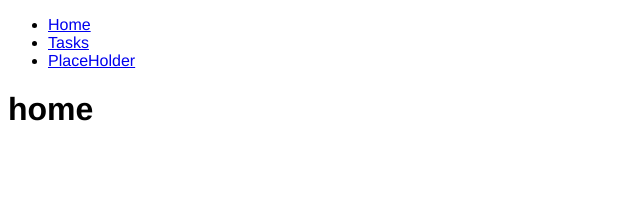
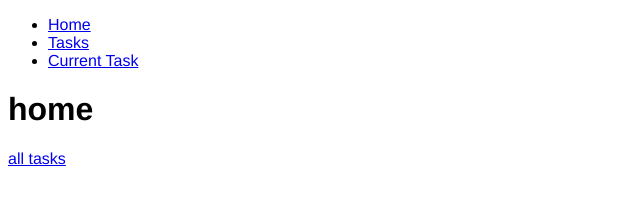
Before and after one commit to AkshayIyer12/taskMaster-v2, a React (Create React App) app: page / in a window 1280 px wide. Shown: the top 218 px of the page, without its empty margins (0-640 px from the left). Built offline with nearby package versions, Linux system fonts and the light colour scheme.

Commit message:
Implemented edit functionality in task view

```diff
--- a/src/App.js
+++ b/src/App.js
@@ -1,9 +1,10 @@
 import React, { Component } from 'react'
 import axios from 'axios'
-import { HashRouter, Switch, Route, Link } from 'react-router-dom';
+import { Switch, Route, Link } from 'react-router-dom';
 import './App.css'
 import TaskForm from './TaskForm'
 import RenderTask from './RenderTask'
+import CurrentTask from './CurrentTask'
 
 class Tasks extends Component {
 
@@ -101,7 +102,7 @@ class Header extends Component {
           <ul>
             <li><Link to='/'>Home</Link></li>
             <li><Link to='/taskListAndForm'>Tasks</Link></li>
-            <li><Link to='/placeholder'>PlaceHolder</Link></li>
+            <li><Link to='/task/:taskid'>Current Task</Link></li>
           </ul>
         </nav>
       </header>
@@ -116,18 +117,26 @@ class Main extends Component {
       <Switch>
         <Route exact path='/' component={Home}/>
         <Route path='/taskListAndForm' component={TaskListAndForm}/>
-        {/* <Route path='/green' component={Green}/> */}
+        <Route path='/task/:taskid' component={CurrentTask}/>
       </Switch>
       </main>
-
     )
   }
 }
 
 class Home extends Component {
+
+  onClick() {
+    console.log('clicked')
+    // this.props.router.push(`/tasks`);
+    console.log(this.props.router)
+  }
   render () {
     return (
+      <div>
       <h1>home</h1>
+      <Link to='/taskListAndForm'>all tasks</Link>
+      </div>
     )
   }
 }
--- a/src/RenderTask.js
+++ b/src/RenderTask.js
@@ -1,5 +1,6 @@
 import axios from 'axios'
 import React, { Component } from 'react'
+import { Link } from 'react-router-dom'; // Route
 import './App.css'
 
 class RenderTask extends Component {
@@ -10,6 +11,7 @@ class RenderTask extends Component {
       showDetailsFlag: false,
       editTaskFlag: false,
       currentTaskInfo: {
+        id: this.props.id,
         taskName: this.props.currentTask.taskName,
         assignTo: this.props.currentTask.assignTo,
         dueDate: this.props.currentTask.dueDate,
@@ -37,7 +39,7 @@ class RenderTask extends Component {
   }
 
   showDetails() {
-    console.log('showDetails')
+    console.log('showDetails -', this.props.currentTask._id)
     const state = this.state
     state.showDetailsFlag = state.showDetailsFlag ? false : true
     this.setState(state)
@@ -81,12 +83,15 @@ class RenderTask extends Component {
   }
 
   render() {
+    const id = this.props.currentTask._id
+    // console.log(id)
     if(!this.state.editTaskFlag) {
       if(!this.state.showDetailsFlag) {
         return (
           <li key={this.props.id} className='task-list'>
             <span className='field task-name' onClick={this.showDetails.bind(this)}>{this.state.currentTaskInfo.taskName}</span>
             {/* <span><button onClick={this.showDetails.bind(this)}>Show</button></span> */}
+            <Link to={`/task/${id}`} id={id}>edit</Link>
             <span><button onClick={this.editTask.bind(this)}>Update</button></span>
             <span><button onClick={this.deleteTask.bind(this)}>Delete</button></span>
           </li>
```
